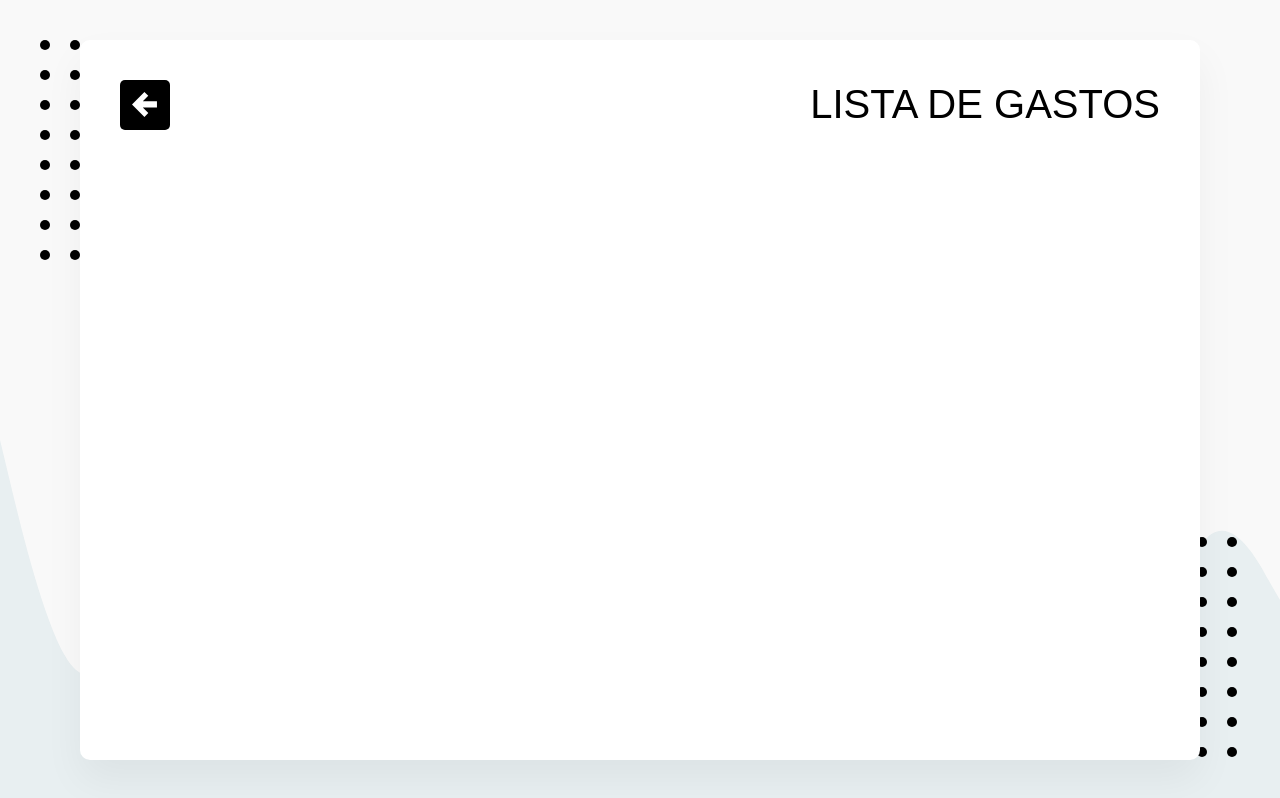
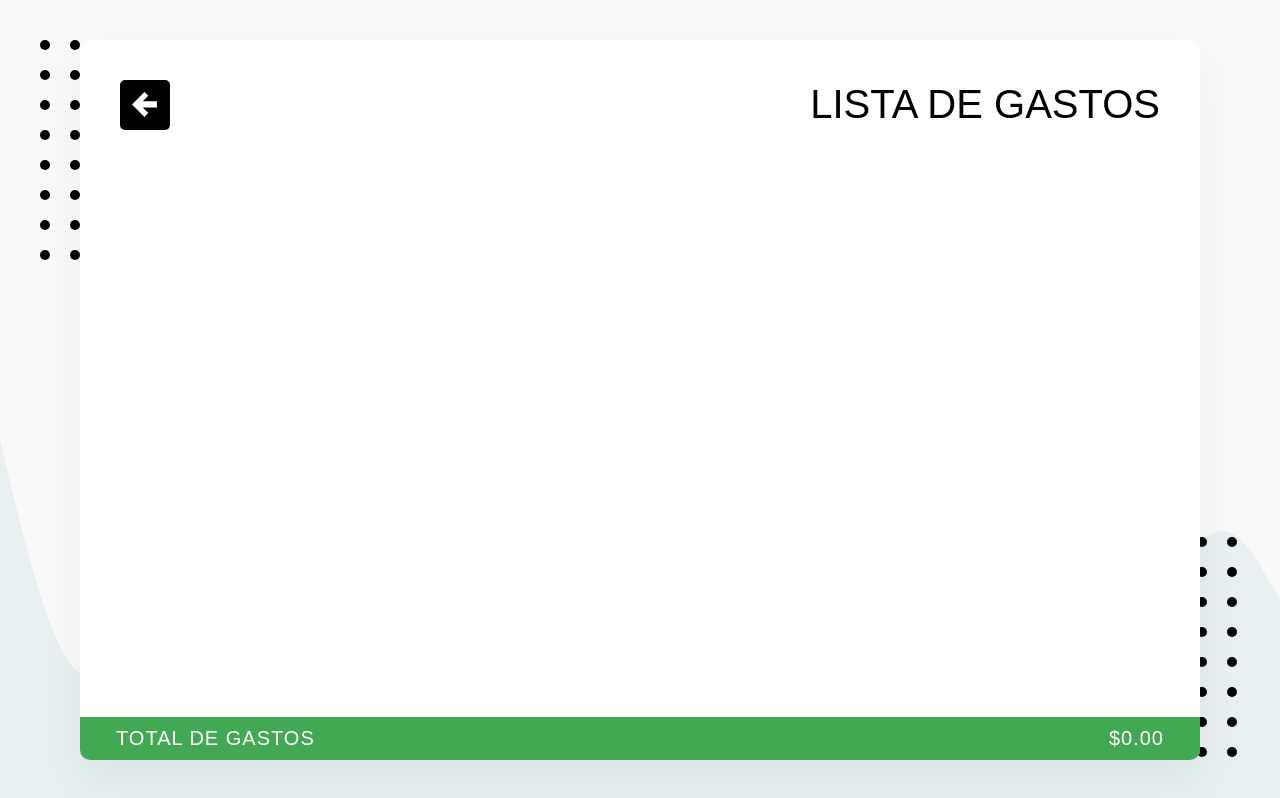
Before and after one commit to tonatiujsanchez/gastos-firebase, a React (Create React App) app: page /lista in a window 1280 px wide. Built offline with nearby package versions, Linux system fonts and the light colour scheme; no server answers; sample sign-in values are in the browser's storage; what webfontloader would draw is missing.

Commit message:
Agregar Gasto a Firebase implementado

```diff
--- a/src/App.js
+++ b/src/App.js
@@ -3,6 +3,7 @@ import { Header, Titulo, ContenedorHeader, ContenedorBotones } from "./elements/
 import Boton from "./elements/Boton";
 import BtnCerrarSesion from "./components/BtnCerrarSesion";
 import FormularioGasto from "./components/FormularioGasto";
+import BarraTotalGastado from "./components/BarraTotalGastado";
 
 
 
@@ -24,6 +25,7 @@ function App() {
                 </ContenedorHeader>
             </Header>
             <FormularioGasto />
+            <BarraTotalGastado />
         </>
     );
 }
--- /dev/null
+++ b/src/components/BarraTotalGastado.js
@@ -0,0 +1,34 @@
+import styled from "styled-components"
+import formatoMoneda from "../helpers/formatoMoneda"
+import theme from "../theme"
+
+
+
+const BarraTotalGastado = () => {
+  return (
+    <BarraTotal>
+        <p>Total de Gastos</p>
+        <p>{ formatoMoneda(0) }</p>
+    </BarraTotal>
+  )
+}
+
+const BarraTotal = styled.div`
+	background: ${theme.verde};
+	font-size: 1.25rem; /* 20px */
+	letter-spacing: 1px;
+	font-weight: 500;
+	text-transform: uppercase;
+	padding: 0.62rem 2.25rem; /* 10px 40px */
+	color: #fff;
+	display: flex;
+	justify-content: space-between;
+	align-items: center;
+
+	@media(max-width: 31.25rem) { /* 500px */
+		flex-direction: column;
+		font-size: 14px;
+	}
+`;
+
+export default BarraTotalGastado
--- a/src/components/FormularioGasto.js
+++ b/src/components/FormularioGasto.js
@@ -1,14 +1,30 @@
 import { useState } from 'react'
+
+import useAuth from '../hooks/useAuth'
+import useForm from '../hooks/useForm'
+
+import agregarGasto from '../firebase/agregarGasto'
+
+import DatePicker from './DatePicker'
+
+// Tranformar
+import getUnixTime from 'date-fns/getUnixTime'
+// Revertir transformación
+import fromUnixTime from 'date-fns/fromUnixTime'
+
 import { ContenedorFiltros, Formulario, Input, InputGrande, ContenedorBoton } from '../elements/ElementosFormulario'
-import useForm from '../hooks/useForm'
 import Boton from './../elements/Boton'
 import { ReactComponent as IconoPlus } from './../images/plus.svg'
-import DatePicker from './DatePicker'
 import SelectCategorias from './SelectCategorias'
+
+import Alerta from "../elements/Alerta"
+
 
 
 
 const FormularioGasto = () => {
+
+    const { usuario } = useAuth()
 
     const [categoria, setCategoria] = useState('hogar')
     const [fecha, setFecha] = useState( new Date() )
@@ -18,12 +34,49 @@ const FormularioGasto = () => {
         cantidad: ''
     })
 
+    const [estadoAlerta, setEstadoAlerta] = useState(false)
+    const [alerta, setAlerta] = useState({})
+
+
     const handleSubmit = ( e ) =>{
         e.preventDefault()
 
-        console.log( { descripcion, cantidad, categoria, fecha } )
+        if( [descripcion, cantidad].includes('') ){
+            mostrarAlerta('error','Todos los campos son obligatorios')
+            return
+        }
+        if( !(parseFloat(cantidad).toFixed(2)) ){
+            mostrarAlerta('error','Por favor ingresa una cantidad válida')
+            return
+        }
+
+
+        agregarGasto({
+            descripcion,
+            cantidad: parseFloat(cantidad).toFixed(2),
+            categoria,
+            fecha: getUnixTime(fecha),
+            uidUsuario: usuario.uid
+        }).then( () =>{
+            mostrarAlerta('exito', 'Se agrego el gasto exitosamente')
+            resetForm()
+        }).catch((error)=>{
+            mostrarAlerta('error','Hubo un error inesperado al intentar agregar el gasto');
+            console.log('Cath',error);
+        })
+
     }
 
+
+    const mostrarAlerta = (tipo, texto) => {
+        setAlerta({ tipo, texto })
+        setEstadoAlerta(true)
+
+        setTimeout(() => {
+            setEstadoAlerta(false)
+            setAlerta({})
+        }, 3000);
+    }
 
     return (
         <Formulario onSubmit={ handleSubmit }>
@@ -38,7 +91,7 @@ const FormularioGasto = () => {
                     id='descripcion'
                     value={descripcion}
                     onChange={ handleInputChange }
-                    placeholder='Descripcion del Gasto' />
+                    placeholder='Descripción del Gasto' />
                 <InputGrande
                     type="text"
                     name='cantidad'
@@ -52,6 +105,7 @@ const FormularioGasto = () => {
                     </Boton>
                 </ContenedorBoton>
             </div>
+            { estadoAlerta && <Alerta alerta={ alerta } /> }
         </Formulario>
     )
 }
--- a/src/elements/ElementosFormulario.js
+++ b/src/elements/ElementosFormulario.js
@@ -41,14 +41,14 @@ const Formulario = styled.form`
 `;
 
 const Input = styled.input`
-	font-size: 2.5rem; /* 40px */
-	text-transform: uppercase;
+	font-size: 2.9rem; /* 40px */
+	/* text-transform: uppercase; */
 	border: none;
 	border-bottom: 2px solid ${theme.grisClaro};
 	outline: none;
 
 	@media(max-width: 60rem){ /* 950px */
-		font-size: 2.2rem; /* 24px */
+		font-size: 2.4rem; /* 24px */
 	}
 `;
 
--- /dev/null
+++ b/src/firebase/agregarGasto.js
@@ -0,0 +1,13 @@
+import { db } from "./firebaseConfig";
+import { collection, addDoc } from "firebase/firestore";
+
+
+const agregarGasto = ( gasto ) =>{
+    try {
+        return addDoc(collection(db, "gastos"), gasto);
+      } catch (e) {
+        console.log("Error adding document: ", e);
+      }
+}
+
+export default agregarGasto
--- /dev/null
+++ b/src/helpers/formatoMoneda.js
@@ -0,0 +1,11 @@
+
+
+const formatoMoneda = ( cantidad ) => {
+
+  return new Intl.NumberFormat(
+      'en-US',
+      { style: 'currency', currency: 'USD', minimumFractionDigits: 2 }
+  ).format( cantidad )
+}
+
+export default formatoMoneda
--- a/src/pages/GastosPorCategoria.js
+++ b/src/pages/GastosPorCategoria.js
@@ -1,6 +1,7 @@
 import { Header, Titulo } from "./../elements/Header";
 import { Helmet } from "react-helmet";
 import BtnRegresar from "../elements/BtnRegresar";
+import BarraTotalGastado from "../components/BarraTotalGastado";
 
 
 const GastosPorCategoria = () => {
@@ -13,6 +14,7 @@ const GastosPorCategoria = () => {
                 <BtnRegresar ruta="/" ></BtnRegresar>
                 <Titulo>Gastos por Categoría</Titulo>
             </Header>
+            <BarraTotalGastado />
         </>
     )
 }
--- a/src/pages/ListaGastos.js
+++ b/src/pages/ListaGastos.js
@@ -1,6 +1,7 @@
 import { Header, Titulo } from "./../elements/Header";
 import { Helmet } from "react-helmet";
 import BtnRegresar from "../elements/BtnRegresar";
+import BarraTotalGastado from "../components/BarraTotalGastado";
 
 const ListaGastos = () => {
 
@@ -13,6 +14,7 @@ const ListaGastos = () => {
                 <BtnRegresar ruta="/" ></BtnRegresar>
                 <Titulo>Lista de Gastos</Titulo>
             </Header>
+            <BarraTotalGastado />
         </>
     )
 }
```
